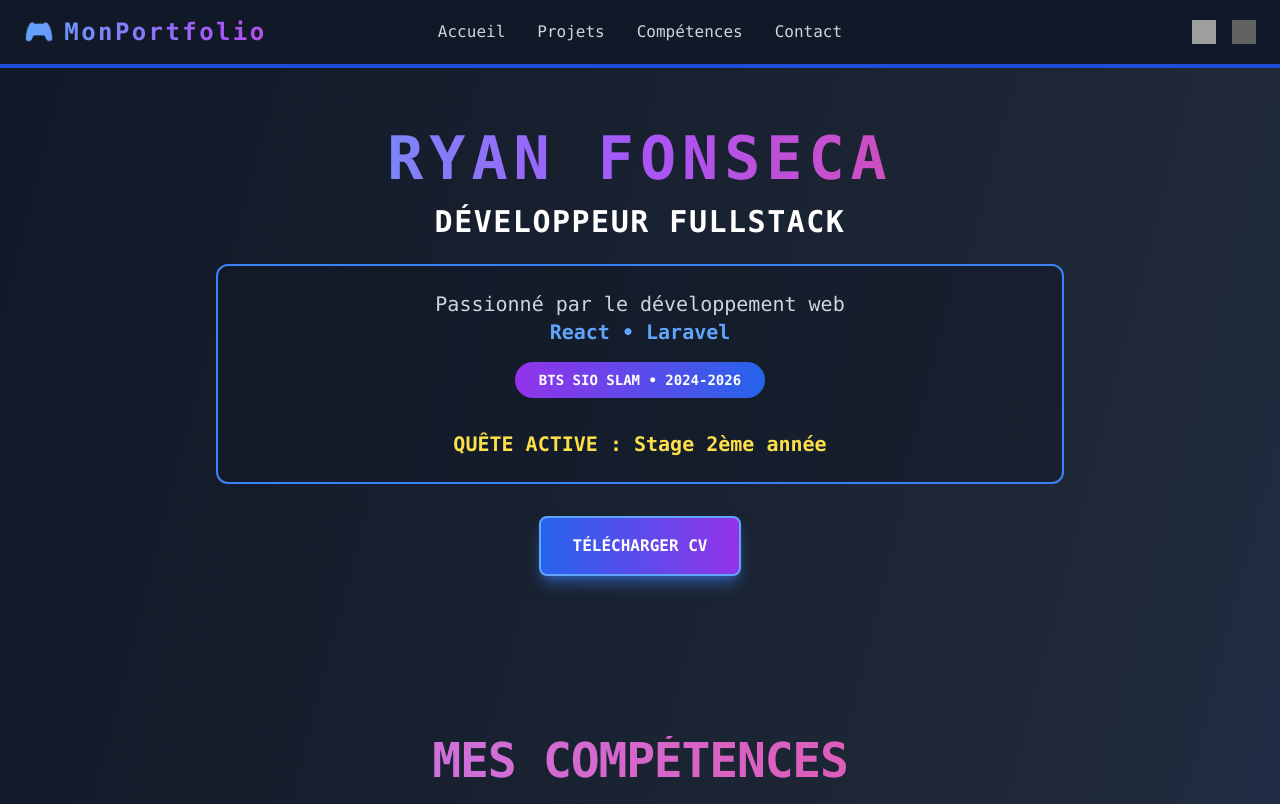
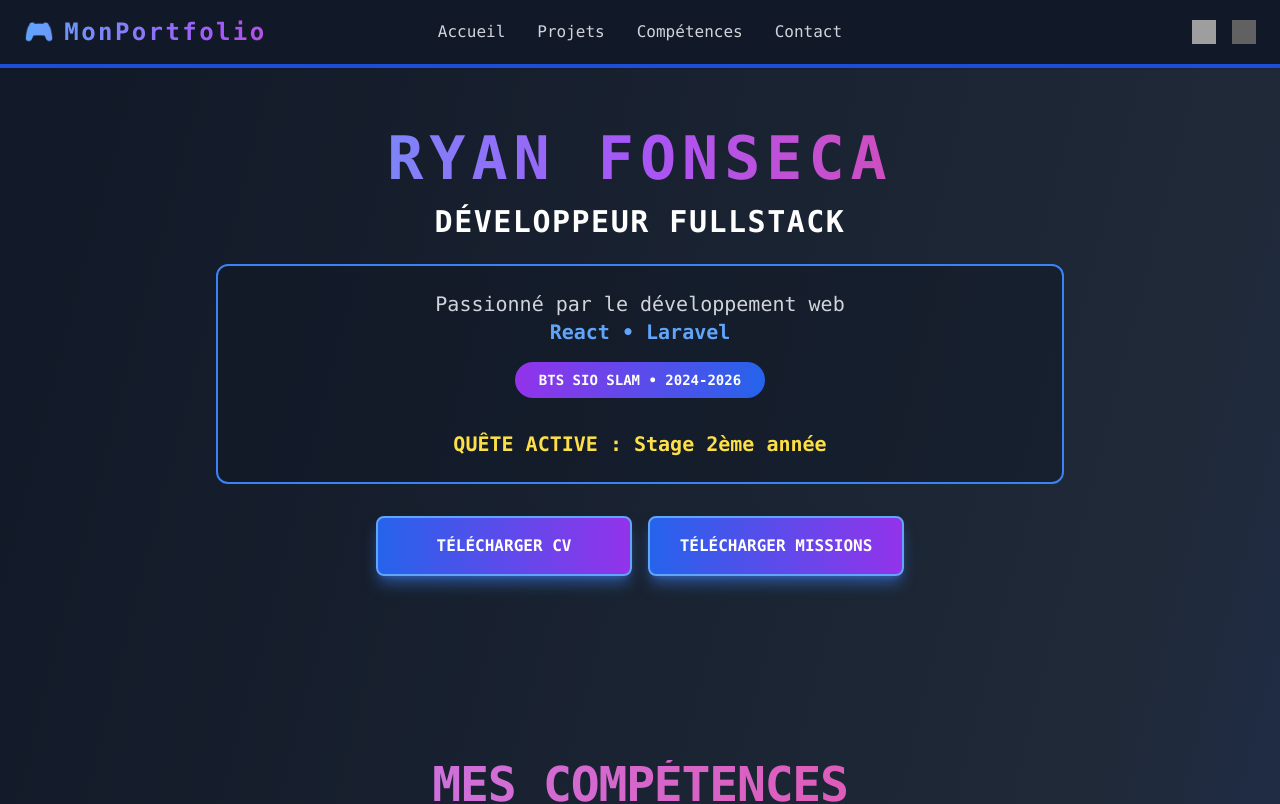
Before and after one commit to rf69100/mon-portfolio, a React (Create React App) app: page / in a window 1280 px wide. Shown: the top 804 px of the page. Built offline with nearby package versions, Linux system fonts and the light colour scheme; grey boxes are pictures that could not be loaded.

Commit message:
version fonctionnelle

```diff
--- a/src/App.js
+++ b/src/App.js
@@ -103,10 +103,17 @@ const Accueil = () => (
         </p>
       </div>
 
-      {/* Bouton de téléchargement CV */}
-      <a href="/ryan_fonseca_cv.pdf" download className="inline-block bg-gradient-to-r from-blue-600 to-purple-600 border-2 border-blue-400 text-white px-8 py-4 rounded-lg hover:scale-110 transition-all font-mono font-bold shadow-lg shadow-blue-500/50">
-        TÉLÉCHARGER CV
-      </a>
+      {/* Boutons de téléchargement - même taille */}
+      <div className="flex justify-center gap-4 mb-6">
+        <a href="/ryan_fonseca_cv.pdf" download className="w-64 text-center bg-gradient-to-r from-blue-600 to-purple-600 border-2 border-blue-400 text-white py-4 rounded-lg hover:scale-110 transition-all font-mono font-bold shadow-lg shadow-blue-500/50">
+          TÉLÉCHARGER CV
+        </a>
+
+        <a href="/missions_stage.pdf" download className="w-64 text-center bg-gradient-to-r from-blue-600 to-purple-600 border-2 border-blue-400 text-white py-4 rounded-lg hover:scale-110 transition-all font-mono font-bold shadow-lg shadow-blue-500/50">
+          TÉLÉCHARGER MISSIONS
+        </a>
+      </div>
+
     </div>
   </section>
 );
```
Also changed, not shown: 1 other file (tests, documents, lock files or other folders).
